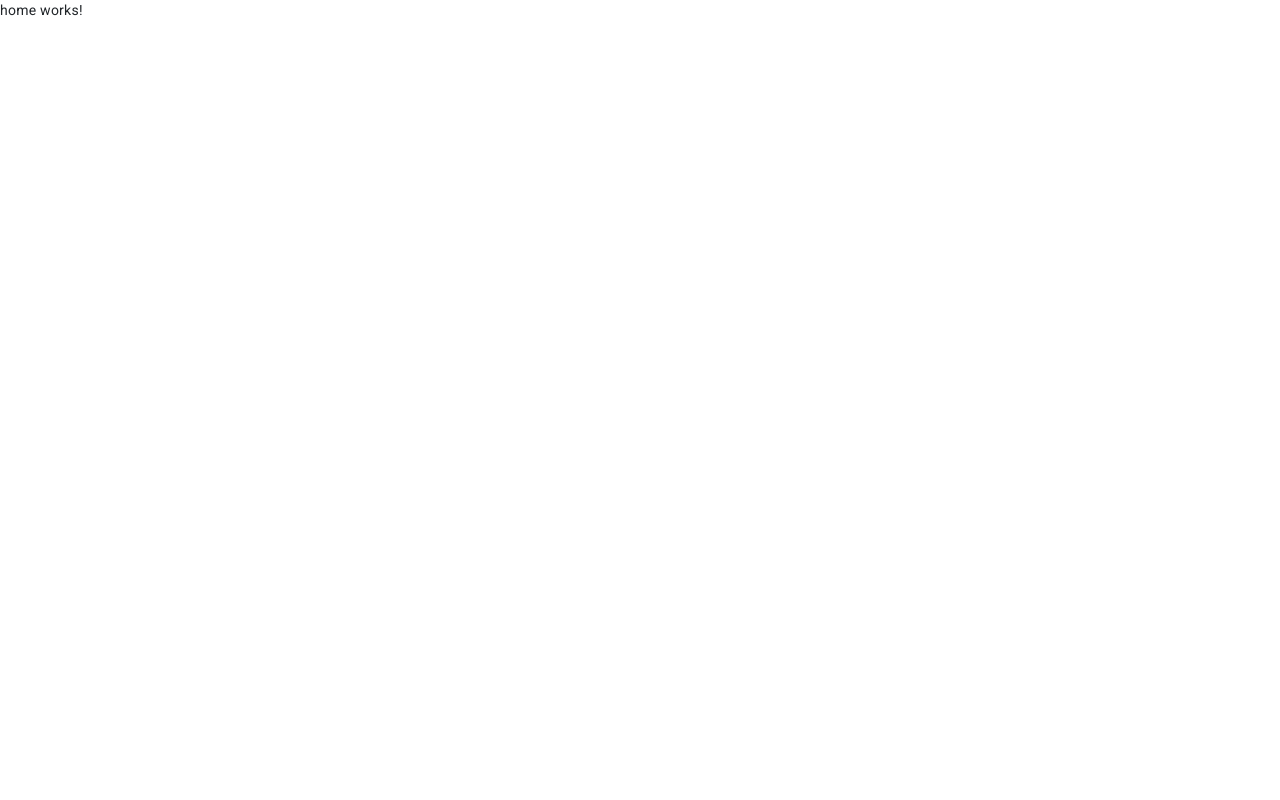
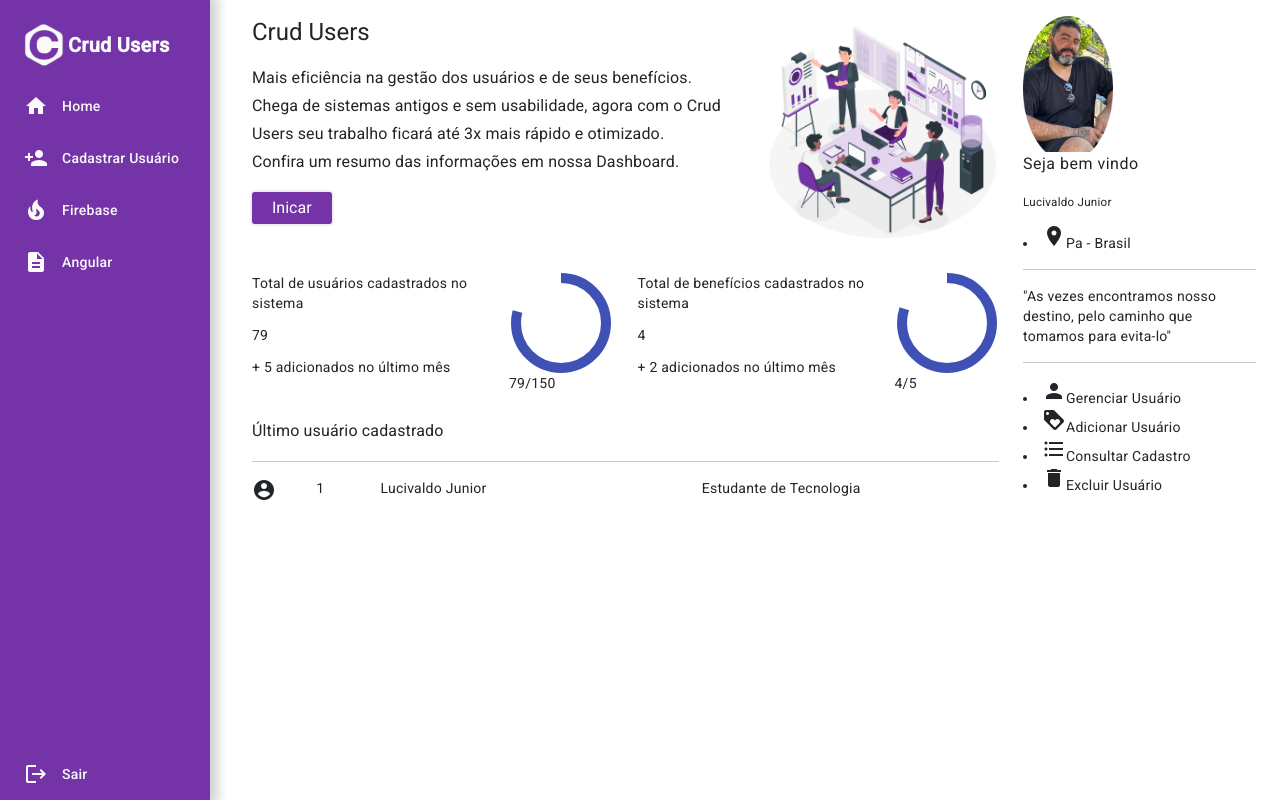
Before and after one commit to Loljr1987/crud-usuarios, an Angular app: page /home in a window 1280 px wide. Built offline with nearby package versions, Linux system fonts and the light colour scheme.

Commit message:
estrutura html da tela home finalizada. Aula 22 prt.2

```diff
--- /dev/null
+++ b/src/app/components/menu/menu.component.html
@@ -0,0 +1,13 @@
+<nav class="sidemenu">
+    <ul>
+        <li routerLink="/home">
+            <img src="../../../assets/logo.png" width="40px">
+            <span class="logo">Crud Users</span>
+        </li>
+        <li routerLink="/home"> <mat-icon>home</mat-icon>Home</li>
+        <li routerLink="/usuarios"> <mat-icon>person_add</mat-icon>Cadastrar Usuário</li>
+        <a href="https://firebase.google.com/docs?hl=pt-br" target="_blank"><li><mat-icon>local_fire_department</mat-icon>Firebase</li></a>
+        <a href="https://angular.dev/" target="_blank"><li><mat-icon>description</mat-icon>Angular</li></a>
+        <li routerLink="/login" class="logout"> <mat-icon>logout</mat-icon>Sair</li>
+    </ul>
+</nav>
--- /dev/null
+++ b/src/app/components/menu/menu.component.scss
@@ -0,0 +1,44 @@
+.sidemenu {
+    width: 210px;
+    height: 100vh;
+    min-height: 100vh;
+    display: block;
+    float: left;
+    background-color: var(--primary-color);
+    padding: 10px 0px;
+    box-shadow: 4px 0px 10px 4px #0a0a0a30;
+    margin-right: 30px;
+    ul { padding: 0;}
+
+    .logo {
+        font-size: 20px;
+        font-weight: bold;
+        margin-left: 4px;
+    }
+
+    li {
+        font-size: 14px;
+        font-weight: 500;
+        color: #fafafa;
+        padding: 14px 24px;
+        margin: 0;
+        display: flex;
+        align-items: center;
+        justify-content: left;
+        transition: 0.3s linear all;
+        mat-icon { margin-right: 14px; font-size: 24px;}
+        &:hover {
+            background: #e6e6e6;
+            cursor: pointer;
+            color: var(--primary-color);
+        }
+    }
+
+    .logout {
+        position: absolute;
+        bottom: 0;
+        width: 210px;
+    }
+
+    a { text-decoration: none;}
+}
--- a/src/app/pages/home/home.component.html
+++ b/src/app/pages/home/home.component.html
@@ -1 +1,106 @@
-<p>home works!</p>
+<app-menu></app-menu>
+
+<div class="container-fluid pt-3">
+    <div class="row">
+        <!-- LADO ESQUERDO DA TELA -->
+        <div class="col-12 col-lg-9">
+            <!-- PRIMEIRO CARD-->
+            <div class="card-info">
+                <div class="row">
+                    <div class="col12 col-md-8">
+                        <h1 class="titulo">Crud Users</h1>
+                        <h3 class="subtitulo">Mais eficiência na gestão dos <span>usuários</span> e de seus benefícios.
+                            Chega de sistemas antigos e sem usabilidade, agora com o <span>Crud Users</span> seu
+                            trabalho ficará até 3x mais rápido e otimizado.<br>
+                            Confira um resumo das informações em nossa <span>Dashboard</span>.</h3>
+
+                        <app-button textButton="Inicar" routerLink="/usuarios"></app-button>
+                    </div>
+                    <div class="col-12 col-md-4">
+                        <img src="../../../assets/dashboard.png" width="100%">
+                    </div>
+                </div>
+            </div>
+
+            <!-- PARTE DE BAIXO DA TELA-->
+            <div class="row mt-4">
+                <!-- CARD SPINNER ESQUERDA -->
+                <div class="col-6">
+                    <div class="card-info">
+                        <div class="row">
+                            <div class="col-8">
+                                <p class="texto-card">Total de usuários cadastrados no sistema</p>
+                                <p class="numero-card">79</p>
+                                <p class="destaque-card">+ 5 adicionados no último mês</p>
+                            </div>
+                            <div class="col-4">
+                                <mat-progress-spinner class="examplke-margin mx-auto color-spinner" mode="determinate"
+                                    value="79"></mat-progress-spinner>
+                                <div class="info-spinner">79/150</div>
+                            </div>
+                        </div>
+                    </div>
+                </div>
+
+                <!-- CARD SPINNER DIREITA -->
+                <div class="col-6">
+                    <div class="card-info">
+                        <div class="row">
+                            <div class="col-8">
+                                <p class="texto-card">Total de benefícios cadastrados no sistema</p>
+                                <p class="numero-card">4</p>
+                                <p class="destaque-card">+ 2 adicionados no último mês</p>
+                            </div>
+                            <div class="col-4">
+                                <mat-progress-spinner class="examplke-margin mx-auto color-spinner" mode="determinate"
+                                    value="80"></mat-progress-spinner>
+                                <div class="info-spinner">4/5</div>
+                            </div>
+                        </div>
+                    </div>
+                </div>
+
+                <!-- CARD USUSARIO CADASTRADO -->
+                <div class="col-12 mt-4">
+                    <div class="card-info">
+                        <h3 class="titulo">Último usuário cadastrado</h3>
+
+                        <hr class="hr">
+
+                        <div class="row">
+                            <div class="col-1"> <mat-icon>account_circle</mat-icon> </div>
+                            <div class="col-1"> <p class="texto-p">1</p></div>
+                            <div class="col"> <p class="texto-p">Lucivaldo Junior</p></div>
+                            <div class="col"> <p class="texto-p">Estudante de Tecnologia</p></div>
+                        </div>
+                    </div>
+                </div>
+
+            </div>
+
+
+
+        </div>
+
+        <!-- LADO DIREITO DA TELA -->
+        <div class="col-12 col-lg-3">
+            <div class="card-info">
+                <div class="container-perfil">
+                    <img src="../../../assets/img-perfil.png" class="img-perfil" width="90px">
+                    <h4>Seja bem vindo</h4>
+                    <h5>Lucivaldo Junior</h5>
+                    <li> <mat-icon>location_on</mat-icon>Pa - Brasil</li>
+                </div>
+
+                <hr class="hr">
+                <p class="texto-p">"As vezes encontramos nosso destino, pelo caminho que tomamos para evita-lo"</p>
+                <hr class="hr">
+
+                <li> <mat-icon>person</mat-icon>Gerenciar Usuário</li>
+                <li> <mat-icon>loyalty</mat-icon>Adicionar Usuário</li>
+                <li> <mat-icon>format_list_bulleted</mat-icon>Consultar Cadastro</li>
+                <li> <mat-icon>delete</mat-icon>Excluir Usuário</li>
+            </div>
+        </div>
+    </div>
+</div>
```
Also changed, not shown: src/app/app.module.ts (+12 -2 lines), src/app/components/menu/menu.component.ts (added, +10 -0 lines), 1 other file (tests, documents, lock files or other folders).
